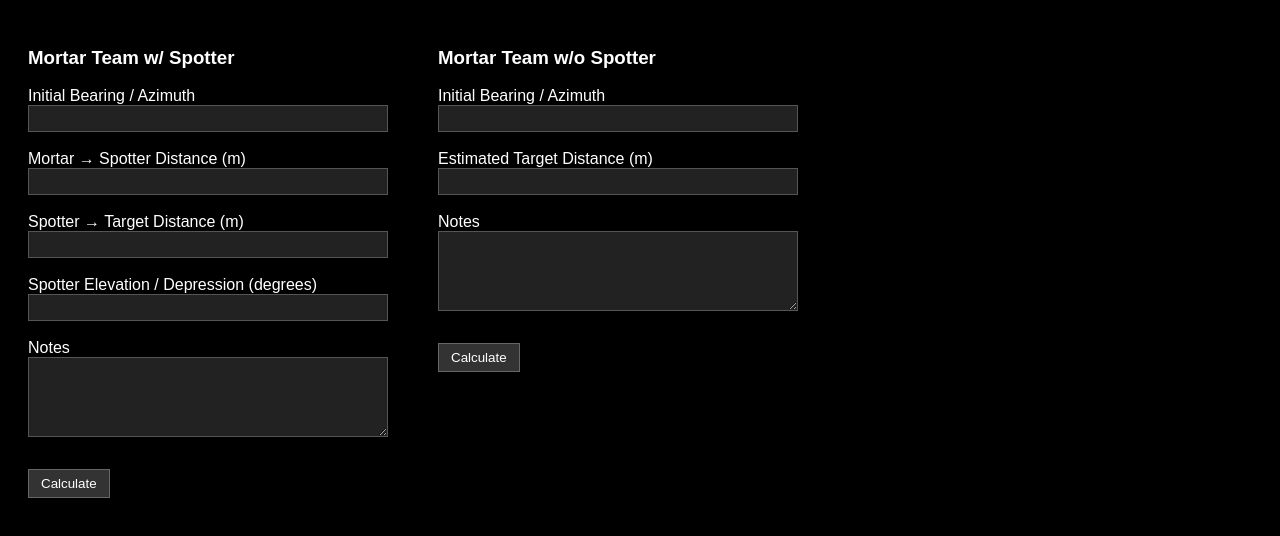
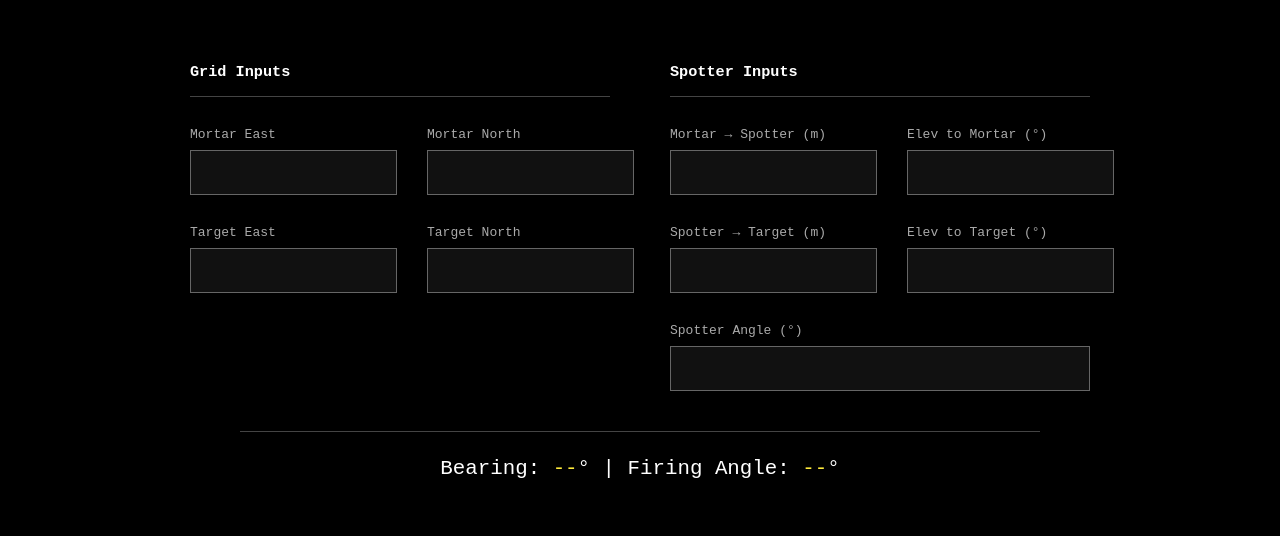
Before and after one commit to Dufr1/CTF-Mortar-Calculator, a plain HTML site: page MortarCalc.html in a window 1280 px wide. Drawn offline with Linux system fonts and the light colour scheme.

Commit message:
Add files via upload

```diff
--- a/MortarCalc.html
+++ b/MortarCalc.html
@@ -1,200 +1,85 @@
 <!DOCTYPE html>
-<html>
+<html lang="en">
 <head>
-<meta charset="UTF-8">
-<title>Mortar Calculator</title>
-
-<style>
-    body {
-        background-color: black;
-        color: white;
-        font-family: Arial, sans-serif;
-        padding: 20px;
-    }
-
-    .container {
-        display: flex;
-        gap: 50px;
-        align-items: flex-start;
-    }
-
-    .panel {
-        width: 360px;
-    }
-
-    input, textarea {
-        background-color: #222;
-        color: white;
-        border: 1px solid #555;
-        padding: 5px;
-        width: 100%;
-        box-sizing: border-box;
-    }
-
-    textarea {
-        height: 80px;
-        resize: vertical;
-    }
-
-    button {
-        background-color: #333;
-        color: white;
-        border: 1px solid #666;
-        padding: 6px 12px;
-        cursor: pointer;
-        margin-top: 10px;
-    }
-
-    button:hover {
-        background-color: #444;
-    }
-
-    .results {
-        margin-top: 15px;
-    }
-</style>
-
+    <meta charset="UTF-8">
+    <title>M320 Fire Control Computer</title>
+    <style>
+        body { background-color: #000; color: #aaa; font-family: monospace; padding: 40px; display: flex; flex-direction: column; align-items: center; }
+        .grid-wrapper { display: grid; grid-template-columns: repeat(auto-fit, minmax(400px, 1fr)); gap: 60px; justify-items: center; width: 100%; max-width: 900px; }
+        .method-section { width: 100%; }
+        .input-grid { display: grid; grid-template-columns: 1fr 1fr; gap: 30px; margin-bottom: 30px; }
+        .input-group { display: flex; flex-direction: column; }
+        input { background: #111; color: #fff; border: 1px solid #666; padding: 14px; margin-top: 8px; text-align: center; }
+        h3 { color: #fff; border-bottom: 1px solid #444; padding-bottom: 15px; margin-bottom: 30px; }
+        .result { margin-top: 40px; text-align: center; color: #fff; font-size: 1.6em; border-top: 1px solid #444; padding-top: 25px; }
+        .val { color: #ffeb3b; }
+    </style>
 </head>
-
 <body>
 
-<div class="container">
-
-    <!-- Spotter Team -->
-    <div class="panel">
-
-        <h3>Mortar Team w/ Spotter</h3>
-
-        <label>Initial Bearing / Azimuth</label><br>
-        <input type="text" id="spotterBearing"><br><br>
-
-        <label>Mortar → Spotter Distance (m)</label><br>
-        <input type="number" id="mortarSpotter"><br><br>
-
-        <label>Spotter → Target Distance (m)</label><br>
-        <input type="number" id="spotterTarget"><br><br>
-
-        <label>Spotter Elevation / Depression (degrees)</label><br>
-        <input type="number" id="spotterAngle"><br><br>
-
-        <label>Notes</label><br>
-        <textarea id="spotterNotes"></textarea><br><br>
-
-        <button onclick="calculateSpotter()">Calculate</button>
-
-        <div class="results" id="spotterResults"></div>
-
+<div class="grid-wrapper">
+    <div class="method-section">
+        <h3>Grid Inputs</h3>
+        <div class="input-grid">
+            <div class="input-group">Mortar East<input type="text" id="me" oninput="solve()"></div>
+            <div class="input-group">Mortar North<input type="text" id="mn" oninput="solve()"></div>
+            <div class="input-group">Target East<input type="text" id="te" oninput="solve()"></div>
+            <div class="input-group">Target North<input type="text" id="tn" oninput="solve()"></div>
+        </div>
     </div>
 
-    <!-- Solo Team -->
-    <div class="panel">
+    <div class="method-section">
+        <h3>Spotter Inputs</h3>
+        <div class="input-grid">
+            <div class="input-group">Mortar &rarr; Spotter (m)<input type="text" id="d1" oninput="solve()"></div>
+            <div class="input-group">Elev to Mortar (&deg;)<input type="text" id="eSM" oninput="solve()"></div>
+            <div class="input-group">Spotter &rarr; Target (m)<input type="text" id="d2" oninput="solve()"></div>
+            <div class="input-group">Elev to Target (&deg;)<input type="text" id="eST" oninput="solve()"></div>
+        </div>
+        <div class="input-group">Spotter Angle (&deg;)<input type="text" id="angle" oninput="solve()"></div>
+    </div>
+</div>
 
-        <h3>Mortar Team w/o Spotter</h3>
-
-        <label>Initial Bearing / Azimuth</label><br>
-        <input type="text" id="soloBearing"><br><br>
-
-        <label>Estimated Target Distance (m)</label><br>
-        <input type="number" id="soloDistance"><br><br>
-
-        <label>Notes</label><br>
-        <textarea id="soloNotes"></textarea><br><br>
-
-        <button onclick="calculateSolo()">Calculate</button>
-
-        <div class="results" id="soloResults"></div>
-
-    </div>
-
+<div class="result" style="width: 800px;">
+    Bearing: <span class="val" id="resB">--</span>&deg; |
+    Firing Angle: <span class="val" id="resA">--</span>&deg;
 </div>
 
 <script>
+    function solve() {
+        // Velocity set to 75 as requested
+        const v = 75, g = 9.8, rad = Math.PI / 180;
 
-const v = 76;
-const g = 9.8;
+        const me = parseFloat(document.getElementById('me').value), mn = parseFloat(document.getElementById('mn').value);
+        const te = parseFloat(document.getElementById('te').value), tn = parseFloat(document.getElementById('tn').value);
 
-function solveBallistics(range, heightDifference, outputId) {
+        let X = 0, B = "--";
 
-    const discriminant =
-        Math.pow(v, 4) -
-        g * (
-            g * Math.pow(range, 2) +
-            2 * heightDifference * Math.pow(v, 2)
-        );
+        if (!isNaN(me) && !isNaN(te) && !isNaN(mn) && !isNaN(tn)) {
+            const dx = te - me, dy = tn - mn;
+            X = Math.sqrt(dx*dx + dy*dy);
+            let rawB = Math.atan2(dx, dy) * (180 / Math.PI);
+            if (rawB < 0) rawB += 360;
+            B = rawB.toFixed(1) + "°";
+        } else {
+            const d1 = parseFloat(document.getElementById('d1').value) || 0;
+            const d2 = parseFloat(document.getElementById('d2').value) || 0;
+            const angle = parseFloat(document.getElementById('angle').value) || 0;
+            X = Math.sqrt(d1*d1 + d2*d2 - 2*d1*d2*Math.cos(angle * rad));
+        }
 
-    if (discriminant < 0) {
+        const eSM = parseFloat(document.getElementById('eSM').value) || 0;
+        const eST = parseFloat(document.getElementById('eST').value) || 0;
+        const d1 = parseFloat(document.getElementById('d1').value) || 0;
+        const d2 = parseFloat(document.getElementById('d2').value) || 0;
+        const Y = (d2 * Math.sin(eST * rad)) - (d1 * Math.sin(eSM * rad));
 
-        document.getElementById(outputId).innerHTML =
-            "Target unreachable.";
+        const root = Math.pow(v, 4) - g * (g * X * X + 2 * Y * v * v);
 
-        return;
+        document.getElementById('resB').innerText = B;
+        document.getElementById('resA').innerText = (X > 0 && root >= 0) ?
+            (Math.atan((v*v + Math.sqrt(root))/(g*X))/rad).toFixed(2) + "°" : "--";
     }
-
-    const sqrtPart = Math.sqrt(discriminant);
-
-    const lowRad = Math.atan(
-        (Math.pow(v, 2) - sqrtPart) /
-        (g * range)
-    );
-
-    const highRad = Math.atan(
-        (Math.pow(v, 2) + sqrtPart) /
-        (g * range)
-    );
-
-    const lowDeg = lowRad * (180 / Math.PI);
-    const highDeg = highRad * (180 / Math.PI);
-
-    document.getElementById(outputId).innerHTML = `
-        Range:
-        ${range.toFixed(2)} m<br><br>
-
-        Height Difference:
-        ${heightDifference.toFixed(2)} m<br><br>
-
-        Low Angle:
-        ${lowDeg.toFixed(2)}°<br><br>
-
-        High Angle:
-        ${highDeg.toFixed(2)}°
-    `;
-}
-
-function calculateSpotter() {
-
-    const mortarSpotter =
-        parseFloat(document.getElementById("mortarSpotter").value);
-
-    const spotterTarget =
-        parseFloat(document.getElementById("spotterTarget").value);
-
-    const spotterAngle =
-        parseFloat(document.getElementById("spotterAngle").value);
-
-    const range = Math.sqrt(
-        Math.pow(mortarSpotter, 2) +
-        Math.pow(spotterTarget, 2)
-    );
-
-    const angleRad = spotterAngle * (Math.PI / 180);
-
-    const heightDifference =
-        Math.tan(angleRad) * spotterTarget;
-
-    solveBallistics(range, heightDifference, "spotterResults");
-}
-
-function calculateSolo() {
-
-    const range =
-        parseFloat(document.getElementById("soloDistance").value);
-
-    const heightDifference = 0;
-
-    solveBallistics(range, heightDifference, "soloResults");
-}
-
 </script>
-
 </body>
 </html>
```
Also changed, not shown: index.html (+64 -179 lines).
